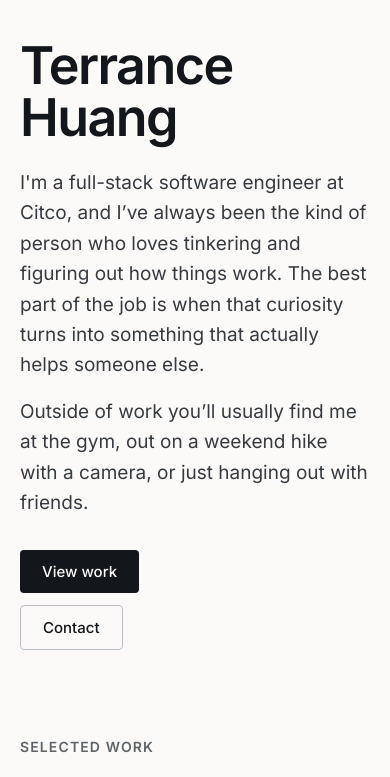
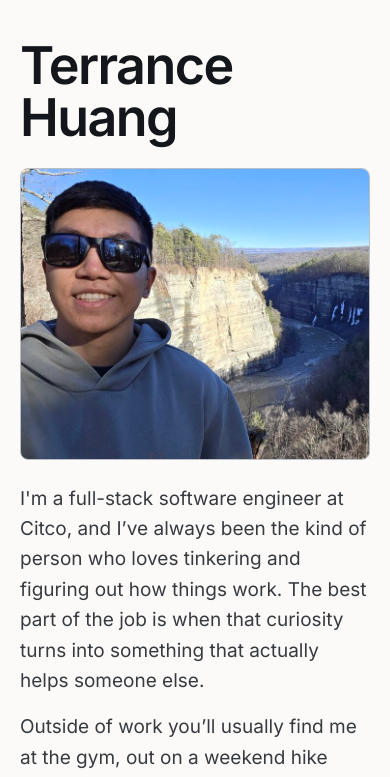
Before and after one commit to terrancekhuang/terrancehuang.dev, a React (Vite) app: page / in a window 390 px wide. Shown: the top 777 px of the page. Built offline with nearby package versions, Linux system fonts and the light colour scheme.

Commit message:
Add portrait photo to hero/about section
Places a cropped, optimized portrait beside the bio paragraphs on
desktop and above them on mobile.

```diff
--- a/src/components/Hero.tsx
+++ b/src/components/Hero.tsx
@@ -8,11 +8,11 @@ function Hero() {
       style={{
         minHeight: '72vh',
         display: 'flex',
-        flexDirection: 'column',
-        justifyContent: 'center',
+        alignItems: 'center',
         padding: '40px 0',
       }}
     >
+      <div style={{ width: '100%' }}>
         <h1
           className="hero-title"
           style={{
@@ -25,6 +25,16 @@ function Hero() {
         >
           {hero.name}
         </h1>
+        <div
+          className="hero-row"
+          style={{
+            display: 'grid',
+            gridTemplateColumns: '1fr 340px',
+            gap: 40,
+            alignItems: 'start',
+          }}
+        >
+          <div>
             {hero.bioParagraphs.map((paragraph, i) => (
               <p
                 key={paragraph}
@@ -67,6 +77,21 @@ function Hero() {
                 Contact
               </a>
             </div>
+          </div>
+          <img
+            src="/images/terrance-portrait.jpg"
+            alt={hero.name}
+            className="hero-portrait"
+            style={{
+              width: '100%',
+              aspectRatio: '720 / 600',
+              objectFit: 'cover',
+              borderRadius: 8,
+              border: '1px solid var(--border)',
+            }}
+          />
+        </div>
+      </div>
     </section>
   );
 }
--- a/src/index.css
+++ b/src/index.css
@@ -53,6 +53,14 @@ main {
     grid-template-columns: 1fr !important;
     gap: 40px !important;
   }
+  .hero-row {
+    grid-template-columns: 1fr !important;
+    gap: 24px !important;
+  }
+  .hero-portrait {
+    max-width: 100%;
+    order: -1;
+  }
   .hero-actions {
     flex-direction: column !important;
     align-items: flex-start !important;
```
Also changed, not shown: public/images/terrance-portrait.jpg (added). Lines whose indentation alone changed are shown as unchanged.
